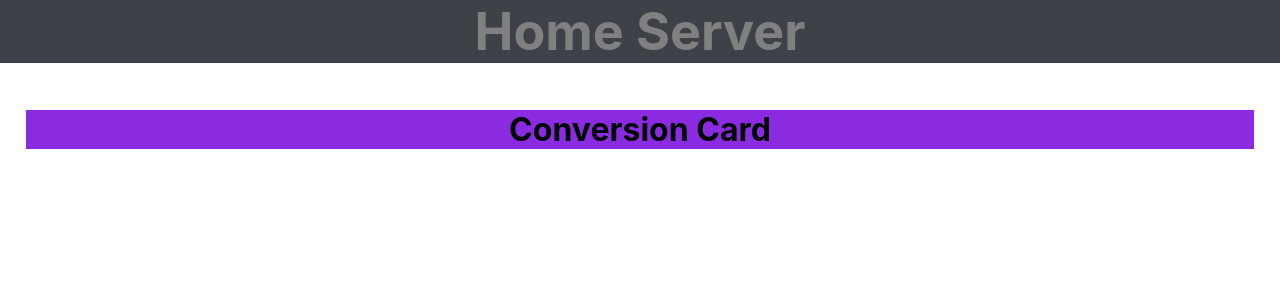
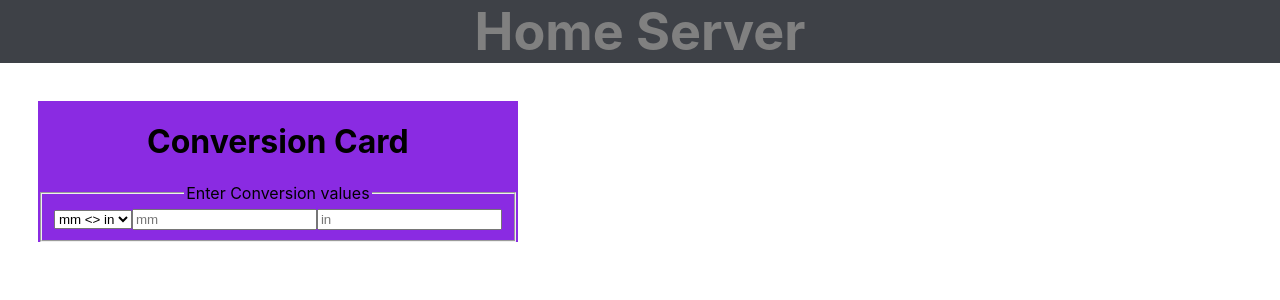
Before and after one commit to MadeforMaking/myClient, a React (Create React App) app: page / in a window 1280 px wide. Shown: the top 300 px of the page. Built offline with nearby package versions, Linux system fonts and the light colour scheme.

Commit message:
Fraction Display
Conversion card has a conditional FractionForm component that displays the fraction form of the mm value

```diff
--- a/package.json
+++ b/package.json
@@ -6,6 +6,7 @@
     "@testing-library/jest-dom": "^5.11.4",
     "@testing-library/react": "^11.1.0",
     "@testing-library/user-event": "^12.1.10",
+    "fractional": "^1.0.0",
     "react": "^17.0.2",
     "react-dom": "^17.0.2",
     "react-scripts": "4.0.3",
--- a/src/App.css
+++ b/src/App.css
@@ -15,10 +15,12 @@
   margin: 0;
 }
 
-.Conversion-Card {
+.Card-Conversion {
   background-color: blueviolet;
+  margin: 1%;
 }
 
 .App-Content {
+  display: flex;
   padding: 2%;
 }
--- a/src/App.js
+++ b/src/App.js
@@ -1,65 +1,127 @@
-import React, { Component , useState, useEffect } from 'react';
+import React, { Component } from 'react';
 import './App.css';
+var Fraction = require('fractional').Fraction;
+
+
+function toInches(mm) {
+  return mm / 25.4;
+}
+
+function FractionForm(props) {
+  var frac = (new Fraction(props.value).toString());
+  return(
+    <p>The fraction is {frac} </p>
+  );
+}
+
+function tryConvert(value, conversion){
+  const input = parseFloat(value);
+  if (Number.isNaN(input)){
+    return '';
+  }
+  const output = conversion(input);
+  const rounded = Math.round(output * 1000)/1000;
+  return rounded.toString();
+}
 
 class App extends Component {
-  render(){
+  render() {
     return (
-    <div className="App">
-      <Head/>
-      <div className="App-Content">
-        <ConversionCard/>
+      <div className="App">
+        <Head />
+        <div className="App-Content">
+          <ConversionCard />
+        </div>
       </div>
-    </div>
-  );
+    );
   }
 }
 
-function Head(props){
-  return(
-    <div className="App-Head">
-      <Bar />
-    </div>
+function Head(props) {
+  return (<div className="App-Head"> <Bar />
+  </div>
   )
 }
 
-function Bar(props){
+function Bar(props) {
   return <h1 className="App-Title">Home Server</h1>
 }
 
-class ConversionCard extends Component {
+class ConversionList extends Component {
+  constructor(props) {
+    super(props)
+    this.state = {
+      conversions: [
+        {
+          value: "mm<>in",
+          text: "mm <> in",
+          func: toInches
+        }
+      ]
+    }
+  }
+  render() {
+    const conversions = this.state.conversions;
+    return (
+      <select>
+        {conversions.map((conv, index) => {
+          return (
+            <option value={conv.value} key={index}>{conv.text}</option>
+          );
+        })}
+      </select>
+    )
+  }
+}
+
+class ConversionInput extends Component {
   constructor(props){
     super(props);
-    this.state = {}
+    this.handleChange = this.handleChange.bind(this);
+    this.state = {conversion: ''};
   }
+
+  handleChange(e) {
+    this.setState({ conversion: e.target.value })
+  }
+
   render(){
-    return(
-      <div className="Conversion-Card">
+    const conversion = this.state.conversion;
+    const scale = this.props.scale;
+    return (
+      <input value={conversion} onChange={this.handleChange}/>
+    )
+  }
+}
+
+class ConversionCard extends Component {
+  constructor(props) {
+    super(props);
+    this.handleChange = this.handleChange.bind(this);
+    this.state = { conversion: '' };
+  }
+
+  handleChange(e) {
+    this.setState({ conversion: e.target.value })
+  }
+
+  render() {
+    const value = this.state.conversion;
+    return (
+      <div className="Card-Conversion">
         <h1>Conversion Card</h1>
+        <fieldset>
+          <ConversionList></ConversionList>
+          <legend>Enter Conversion values</legend>
+          <input placeholder="mm" value={value} onChange={this.handleChange}></input>
+          <input placeholder="in"></input>
+          {
+            isNaN(parseFloat(value)) === false && <FractionForm value={parseFloat(value)}/>
+          }
+        </fieldset>
       </div>
     )
   }
 }
 
-class Toggle extends Component {
-  constructor(props){
-    super(props);
-    this.state = {isToggleOn: true};
-    this.handleClick = this.handleClick.bind(this);
-  }
-
-  handleClick(){
-    this.setState(state => ({
-      isToggleOn: !state.isToggleOn
-    }));
-  }
-
-  render(){
-    return(
-      <button onClick={this.handleClick}>
-        {this.state.isToggleOn ? 'ON' : 'OFF'}
-      </button>
-    )
-  }
-}
-
 export default App;
```
Also changed, not shown: 2 other files (tests, documents, lock files or other folders).
